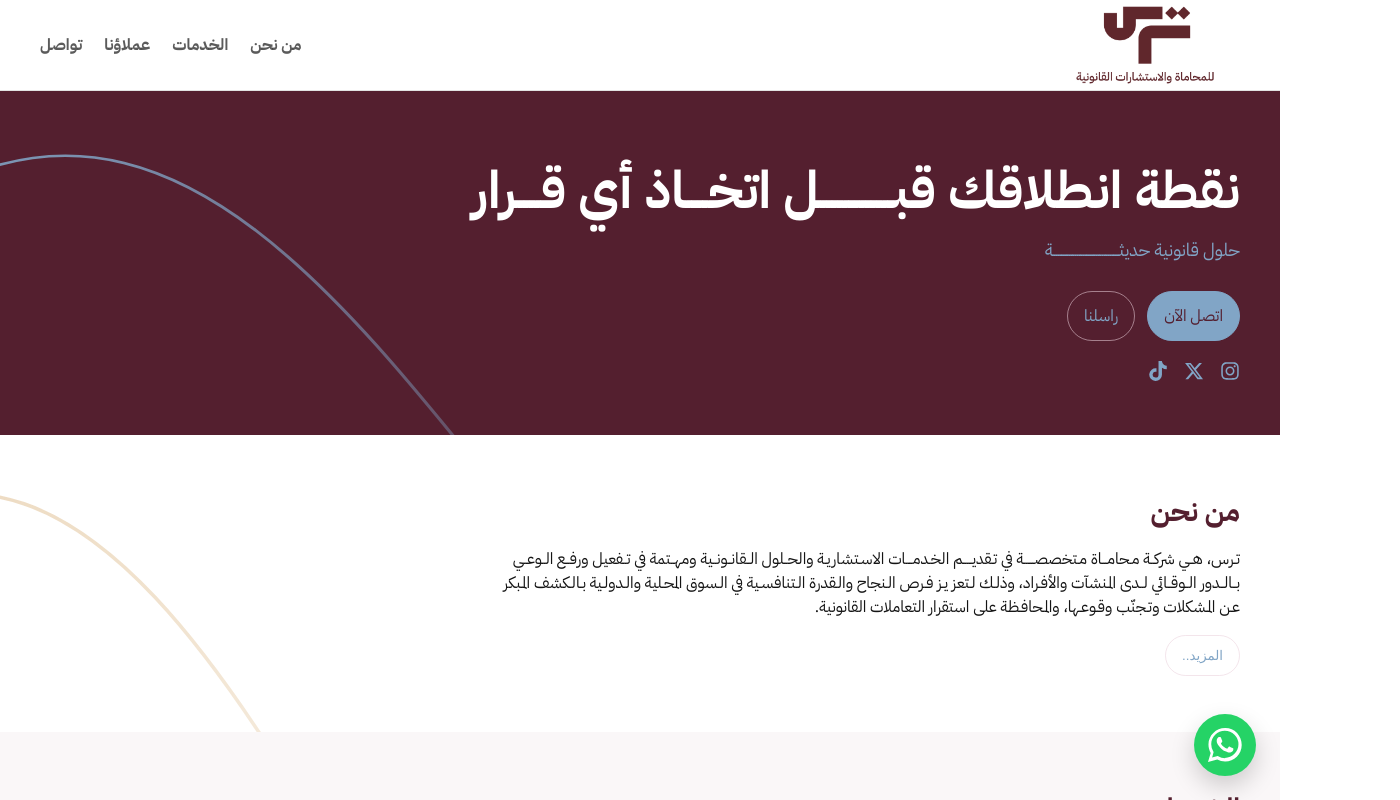
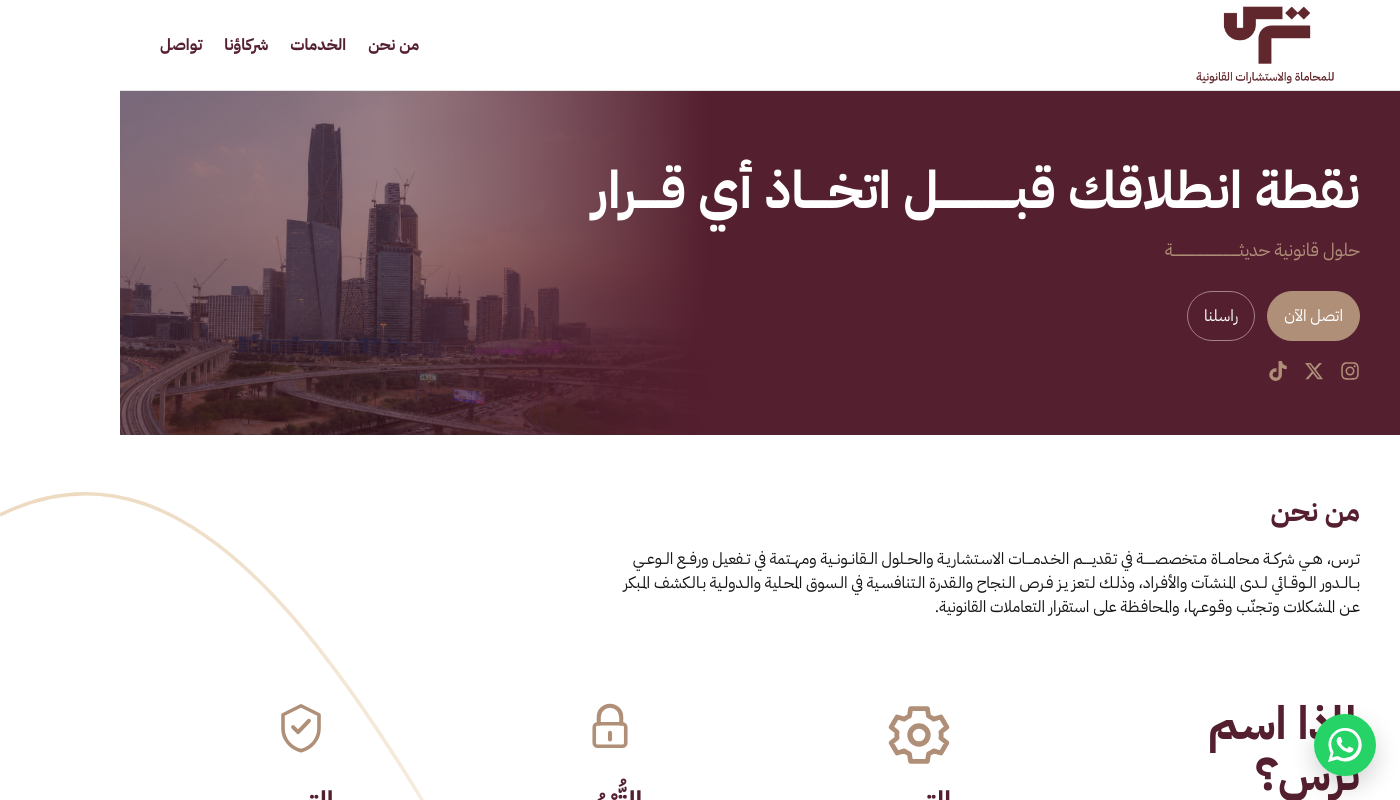
Before and after one commit to yalsuraibi/trs-web, a React (Vite) app: page / in a window 1280 px wide. Shown: the top 800 px of the page, 1400 px wide, since content can reach past the window. Built offline with nearby package versions, Linux system fonts and the light colour scheme.

Commit message:
colors update

```diff
--- a/src/App.tsx
+++ b/src/App.tsx
@@ -3,6 +3,7 @@ import { FaInstagram, FaTiktok } from "react-icons/fa"
 import { FaXTwitter } from "react-icons/fa6"
 import { useEffect, useRef, useState  } from "react"
 import type { ReactNode } from "react"
+import heroCity from "./assets/hero-city.png"
 import client1 from "./assets/clients/client1.png"
 import client2 from "./assets/clients/client2.png"
 import client3 from "./assets/clients/client3.png"
@@ -159,7 +160,7 @@ const documentationServices: Service[] = [
 
 function App() {
 
-  const [aboutOpen, setAboutOpen] = useState(false)
+
   const scrollerRef = useRef<HTMLDivElement | null>(null)
   const [activeServiceTab, setActiveServiceTab] = useState<"sector" | "documentation">("sector")
   const scrollByAmount = (dir: "left" | "right") => {
@@ -216,7 +217,7 @@ function App() {
           <nav className="nav">
             <a href="#about">من نحن</a>
             <a href="#services">الخدمات</a>
-            <a href="#clients">عملاؤنا</a>
+            <a href="#clients">شركاؤنا</a>
             <a href="#contact">تواصل</a>
           </nav>
         </div>
@@ -224,25 +225,10 @@ function App() {
 
       <main>
         <section className="hero heroSection">
-          <svg
-  className="heroCurve"
-  viewBox="0 0 600 600"
-  preserveAspectRatio="none"
->
-  <path
-    d="M0,120 C200,20 350,350 500,600"
-    stroke="url(#curveGradient)"
-    strokeWidth="3"
-    fill="none"
-  />
+          <img className="heroCityImage" src={heroCity} alt="" aria-hidden="true" />
 
-  <defs>
-    <linearGradient id="curveGradient" x1="0%" y1="0%" x2="100%" y2="100%">
-      <stop offset="0%" stopColor="#81A5C6" stopOpacity="0.9" />
-      <stop offset="100%" stopColor="#81A5C6" stopOpacity="0.2" />
-    </linearGradient>
-  </defs>
-</svg>
+
+
           <div className="containerWide">
             <h1 className="heroTitle">نقطة انطلاقك قبـــــــــــــل اتخــــاذ أي قــــرار</h1>
             <p className="heroText">حلول قانونية حديثــــــــــــــــــــــــــــــــــة</p>
@@ -271,7 +257,7 @@ function App() {
           </div>
         </section>
 
-        <section id="about" className="section aboutSection">
+        <section id="about" className="section reveal" data-reveal>
           <svg
   className="aboutCurve"
   viewBox="0 0 600 600"
@@ -294,7 +280,7 @@ function App() {
   <div className="containerWide">
     <h2 className="sectionTitle">من نحن</h2>
 
-    <div className={`aboutBox ${aboutOpen ? "isOpen" : ""}`}>
+    <div className="aboutBox isOpen">
       <p className="sectionText">
         تـرس، هــي شركــة مـحامـــاة مـتخصصــــــة في تـقديـــــم الخـدمــــات الاسـتشاريـة
         والحــلول الــقانــونــية ومهــتمة في تــفعيل ورفــع الــوعــي بــالــدور الــوقــائي لــدى
@@ -387,15 +373,7 @@ function App() {
 </div>
     </div>
 
-    <button
-      type="button"
-      className="btnGhost aboutToggle"
-      onClick={() => setAboutOpen((v) => !v)}
-      aria-expanded={aboutOpen}
-      aria-controls="aboutMore"
-    >
-      {aboutOpen ? "إخفاء" : "المزيد.."}
-    </button>
+
   </div>
 </section>
 
--- a/src/index.css
+++ b/src/index.css
@@ -26,7 +26,8 @@
 
 :root {
   --brand1: #541f2f;
-  --brand2: rgba(129, 165, 198);
+  --brand2: #b08f78;
+  --brand4: rgba(129, 165, 198);
   --brand3: #151515;
 
   --bg: #ffffff;
@@ -109,7 +110,7 @@ a:hover {
   display: flex;
   gap: 22px;
   font-weight: 550;
-  color: var(--subtext);
+  color: var(--brand1);
 }
 
 .logoRow {
@@ -146,7 +147,7 @@ a:hover {
 .heroText {
   margin: 16px 0 0;
   max-width: 640px;
-  color: rgba(129, 165, 198);
+  color: var(--brand2);
   font-weight: 400;
   font-size: 18px;
 }
@@ -160,7 +161,7 @@ a:hover {
 
 .btnPrimary {
   background: var(--brand2);
-  color: var(--brand1);
+  color: rgba(255, 255, 255, 1);
   border: 1px solid var(--brand2);
   padding: 12px 16px;
   border-radius: 999px;
@@ -170,7 +171,7 @@ a:hover {
 
 .btnGhost {
   background: transparent;
-  color: var(--brand2);
+  color: rgba(255, 255, 255, 1);
   border: 1px solid rgba(233, 207, 218, 0.55);
   padding: 12px 16px;
   border-radius: 999px;
@@ -366,9 +367,7 @@ section[id] {
   max-height: 1000px; /* increase if you add more text */
 }
 
-.aboutToggle {
-  margin-top: 16px;
-}
+
 
 .aboutMore {
   opacity: 0;
@@ -579,3 +578,28 @@ section[id] {
 .socialRow a svg {
   fill: currentColor;
 }
+
+.hero {
+  position: relative;
+  overflow: hidden;
+}
+
+.heroCityImage {
+  position: absolute;
+  left: 0;
+  top: 0;
+  width: 46%;
+  height: 100%;
+  object-fit: cover;
+  opacity: 0.50;
+  pointer-events: none;
+  z-index: 0;
+
+  -webkit-mask-image: linear-gradient(to right, black 0%, black 45%, transparent 100%);
+  mask-image: linear-gradient(to right, black 0%, black 45%, transparent 100%);
+}
+
+.hero .containerWide {
+  position: relative;
+  z-index: 2;
+}
```
Also changed, not shown: src/assets/hero-city.png (added).
